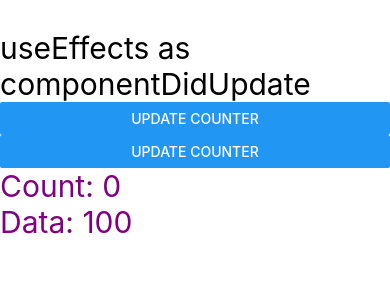
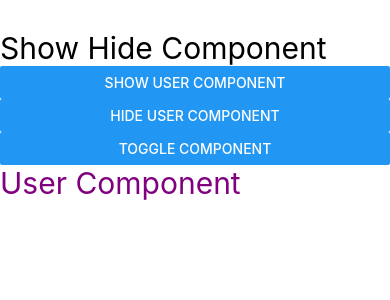
Before and after one commit to mtalhaleo2002/RN-App-From-Bg, a React Native app: screen / in a window 390 px wide. Shown: the top 300 px of the page. Built offline with nearby package versions, Linux system fonts and the light colour scheme.

Commit message:
Show Hide & Toggle Component In React Native

```diff
--- a/App.tsx
+++ b/App.tsx
@@ -1,47 +1,27 @@
-import React, { useEffect, useState } from 'react';
+import React, { useState } from 'react';
 import { Button, Text, View } from 'react-native';
 
 const App = () => {
-  const [count, setCount] = useState(0);
-  const [data, setData] = useState(100);
-
-  // useEffect(() => {
-  //   console.log('Data is Updated');
-  // }, [data]); // only when data changes
-
-  // useEffect(() => {
-  //   console.log('Count is Updated');
-  // }, [count]); // only when count changes
-
+  const [show, setShow] = useState(true);
   return (
     <View>
       <Text style={{ color: 'black', fontSize: 30, marginTop: 30 }}>
-        useEffects as componentDidUpdate
+        Show Hide Component
       </Text>
-      {/* <Text style={{ color: 'purple', fontSize: 30 }}>Count: {count}</Text> */}
-      {/* <Text style={{ color: 'purple', fontSize: 30 }}>Data: {data}</Text> */}
-
-      <Button title="Update Counter" onPress={() => setCount(count + 1)} />
-      <Button title="Update Counter" onPress={() => setData(data + 1)} />
-      <User info={{ count, data }} />
+      <Button title="Show User Component" onPress={() => setShow(true)} />
+      <Button title="Hide User Component" onPress={() => setShow(false)} />{' '}
+      {/* Alternative to two buttons we can use single toggle button */}
+      <Button title="Toggle Component" onPress={() => setShow(!show)} />{' '}
+      {/* Toggle Button !show means if show is true make it false and vice versa. */}
+      {show ? <User /> : null}
     </View>
   );
 };
 
-const User = (props: any) => {
-  // console.log(props.info.count);
-
-  useEffect(() => {
-    console.log('Call when data props will change');
-  }, [props.info.data]);
+const User = () => {
   return (
     <View>
-      <Text style={{ color: 'purple', fontSize: 30 }}>
-        Count: {props.info.count}
-      </Text>
-      <Text style={{ color: 'purple', fontSize: 30 }}>
-        Data: {props.info.data}
-      </Text>
+      <Text style={{ color: 'purple', fontSize: 30 }}>User Component</Text>
     </View>
   );
 };
```
